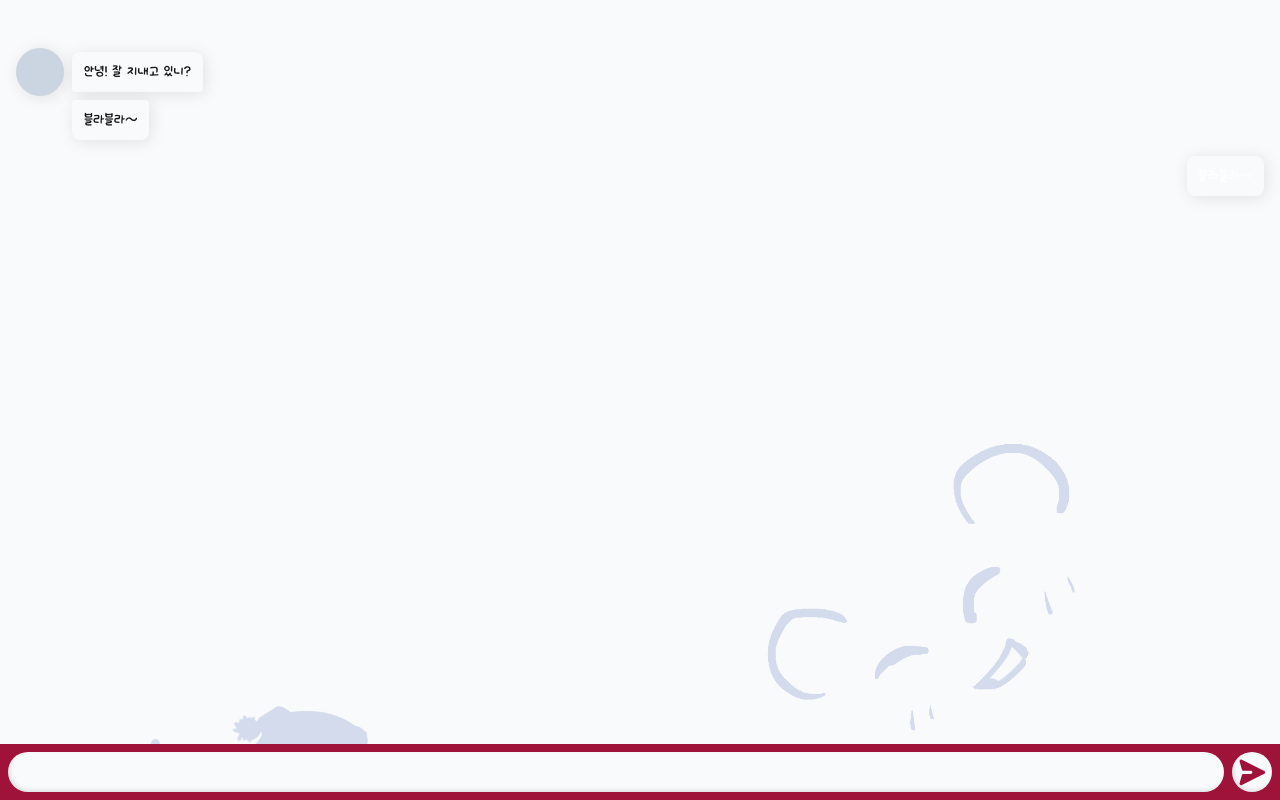
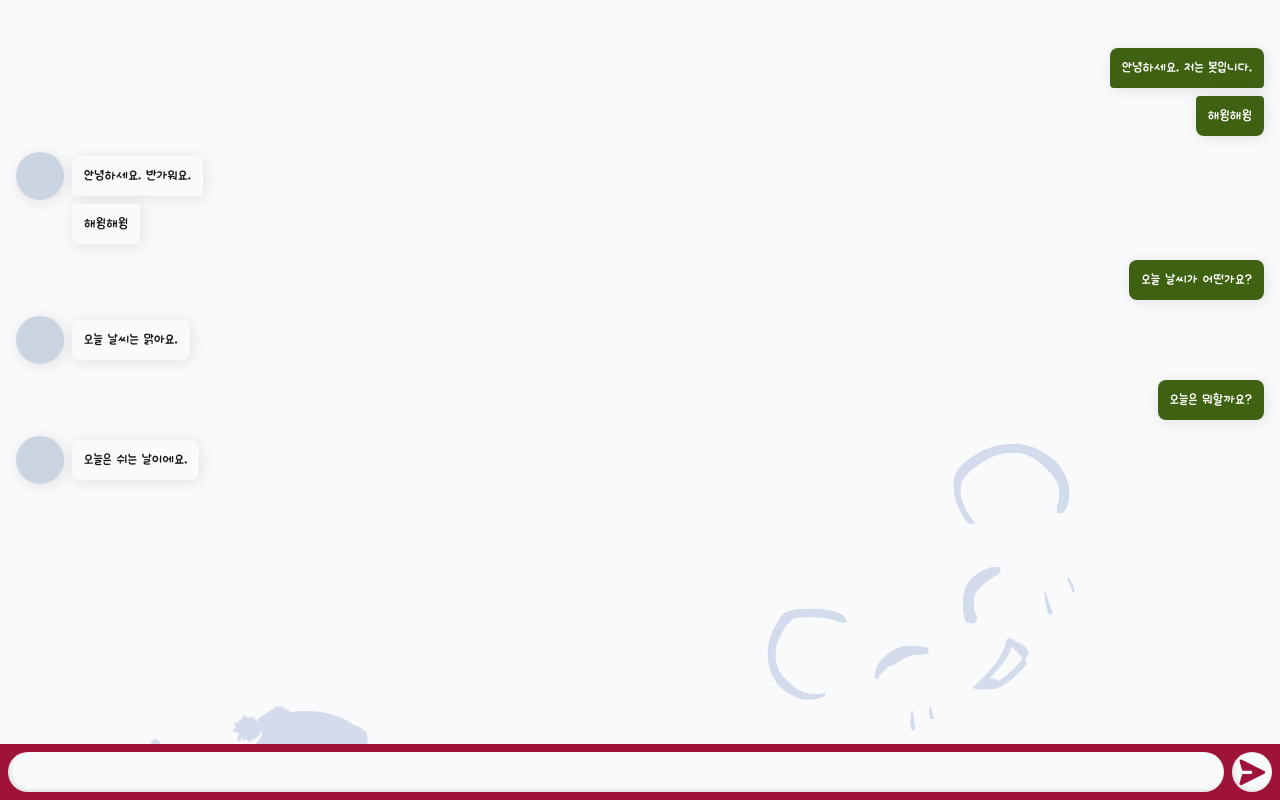
Before and after one commit to MaetDol/christmas-ornament, a Next.js app: page /chat in a window 1280 px wide. Built offline with nearby package versions, Linux system fonts and the light colour scheme.

Commit message:
refactor, 내 메시지 상대 메시지 분리

```diff
--- a/src/app/chat/page.tsx
+++ b/src/app/chat/page.tsx
@@ -18,7 +18,19 @@ export default function Page() {
 
       <section className="flex flex-col h-full relative ">
         {/* 채팅영역 */}
-        <Chat />
+        <Chat
+          messages={[
+            {
+              role: 'user',
+              content: ['안녕하세요. 저는 봇입니다.', '해윙해윙'],
+            },
+            { role: 'partner', content: ['안녕하세요. 반가워요.', '해윙해윙'] },
+            { role: 'user', content: ['오늘 날씨가 어떤가요?'] },
+            { role: 'partner', content: ['오늘 날씨는 맑아요.'] },
+            { role: 'user', content: ['오늘은 뭐할까요?'] },
+            { role: 'partner', content: ['오늘은 쉬는 날이에요.'] },
+          ]}
+        />
 
         {/* 입력 영역 */}
         <ChatInput />
--- /dev/null
+++ b/src/components/Chat/MyMessage.tsx
@@ -0,0 +1,22 @@
+interface Props {
+  content: string[];
+}
+
+export function MyMessage({ content }: Props) {
+  return (
+    <li className="flex gap-2 justify-end">
+      <ol className="font-[18px] flex flex-col gap-2 items-end">
+        {content.map((message, index) => (
+          <li
+            key={index}
+            className="rounded py-2 px-3 shadow-drop-1
+            first:rounded-t-lg last:rounded-b-lg
+            text-white bg-lime-800"
+          >
+            {message}
+          </li>
+        ))}
+      </ol>
+    </li>
+  );
+}
--- /dev/null
+++ b/src/components/Chat/PartnerMessage.tsx
@@ -0,0 +1,23 @@
+interface Props {
+  content: string[];
+}
+
+export function PartnerMessage({ content }: Props) {
+  return (
+    <li className="flex gap-2">
+      <div className="w-12 h-12 rounded-full shadow-drop-1 bg-slate-300"></div>
+      <ol className="font-[18px] mt-1 flex flex-col gap-2 items-start">
+        {content.map((message, index) => (
+          <li
+            key={index}
+            className="rounded bg-slate-50 py-2 px-3 shadow-drop-1
+            first:rounded-t-lg last:rounded-b-lg
+            "
+          >
+            {message}
+          </li>
+        ))}
+      </ol>
+    </li>
+  );
+}
--- a/src/components/Chat/index.tsx
+++ b/src/components/Chat/index.tsx
@@ -1,26 +1,21 @@
-export function Chat() {
+import { MyMessage } from '@/components/Chat/MyMessage';
+import { PartnerMessage } from '@/components/Chat/PartnerMessage';
+
+interface Props {
+  messages: { role: string; content: string[] }[];
+}
+
+export function Chat({ messages }: Props) {
   return (
     <div className="flex-1 overflow-auto py-12 px-4">
-      <ol className="font-ownglyph">
-        <li className="flex gap-2 ">
-          <div className="w-12 h-12 rounded-full shadow-drop-1 bg-slate-300"></div>
-          <ol className="font-[18px] mt-1 flex flex-col gap-2 items-start">
-            <li className="rounded bg-slate-50 py-2 px-3 shadow-drop-1 first:rounded-t-lg">
-              안녕! 잘 지내고 있니?
-            </li>
-            <li className="rounded bg-slate-50 py-2 px-3 shadow-drop-1 last:rounded-b-lg">
-              블라블라~
-            </li>
-          </ol>
-        </li>
-
-        <li className="flex gap-2 mt-4 justify-end">
-          <ol>
-            <li className="rounded-lg bg-slate-50 py-2 px-3 shadow-drop-1 text-white bg-lime-800">
-              블라블라~
-            </li>
-          </ol>
-        </li>
+      <ol className="font-ownglyph flex flex-col gap-4">
+        {messages.map(({ role, content }, index) =>
+          role === 'user' ? (
+            <MyMessage key={index} content={content} />
+          ) : (
+            <PartnerMessage key={index} content={content} />
+          )
+        )}
       </ol>
     </div>
   );
```
